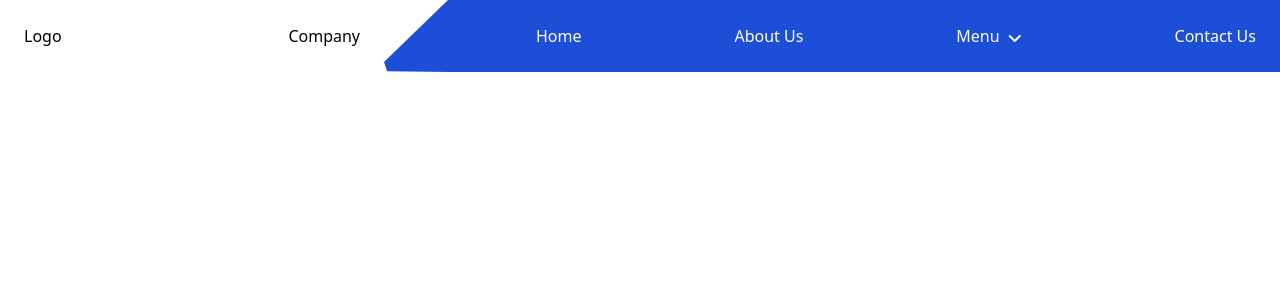
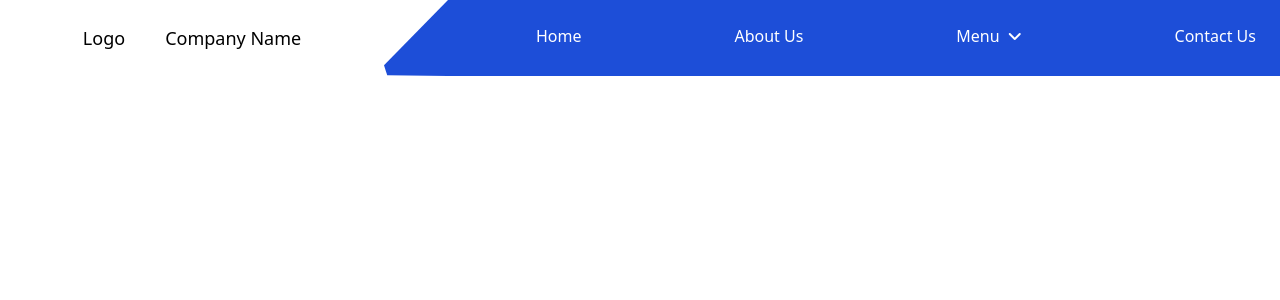
Before and after one commit to harshu1705/React-Team-Internship-project, a React (Create React App) app: page / in a window 1280 px wide. Shown: the top 300 px of the page. Built offline with nearby package versions, Linux system fonts and the light colour scheme.

Commit message:
Added assests

```diff
--- a/src/Components/HomePage/Navbar.jsx
+++ b/src/Components/HomePage/Navbar.jsx
@@ -23,9 +23,9 @@ function Navbar() {
 
   return (
     <div className='flex w-full'>
-      <div className='flex bg-white w-[30%] justify-between p-6'>
-        <p>Logo</p>
-        <p>Company</p>
+      <div className='flex w-[30%] justify-center gap-10 p-6'>
+        <p className='text-lg'> Logo</p>
+        <p className='text-lg '>Company Name</p>
       </div>
       <div
         className='flex bg-blue-700 w-[5%]'
@@ -39,9 +39,9 @@ function Navbar() {
       <div className='flex bg-blue-700 w-[60%] justify-between p-6 text-white '>
         <p className='hover:text-blue-300 cursor-pointer'>Home</p>
         <p className='hover:text-blue-300 cursor-pointer'>About Us</p>
-        <div className='flex gap-2 items-center relative'>
+        <div className='flex gap-2 relative'>
           <p className='hover:text-blue-300 cursor-pointer'>Menu</p>
-          <i className="fa-solid fa-angle-down mt-1 cursor-pointer" onClick={toggleMenu}></i>
+          <i className="fa-solid fa-angle-down  mt-1 cursor-pointer" onClick={toggleMenu}></i>
           {menuVisible && (
             <div className='absolute top-8 left-0 bg-white text-black p-2 shadow-lg w-24'>
               <p className='p-1 cursor-pointer hover:bg-blue-700 hover:text-white ' >Events</p>
--- /dev/null
+++ b/src/assests/index.jsx
@@ -0,0 +1,9 @@
+import React from 'react'
+
+function index() {
+  return (
+    <div>index</div>
+  )
+}
+
+export default index
```
